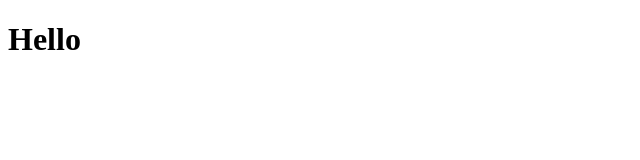
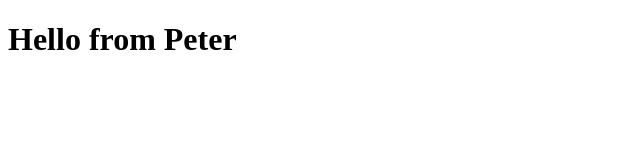
Before and after one commit to p-mayor/git_exercise-1, a plain HTML site: page index.html in a window 1280 px wide. Shown: the whole page, without its empty margins (0-640 px from the left). Drawn offline with Linux system fonts and the light colour scheme.

Commit message:
add message to h1

```diff
--- a/index.html
+++ b/index.html
@@ -7,5 +7,5 @@
     <title>Document</title>
 </head>
 <body>
-   <h1>Hello</h1>
+   <h1>Hello from Peter</h1>
 </body>
```
